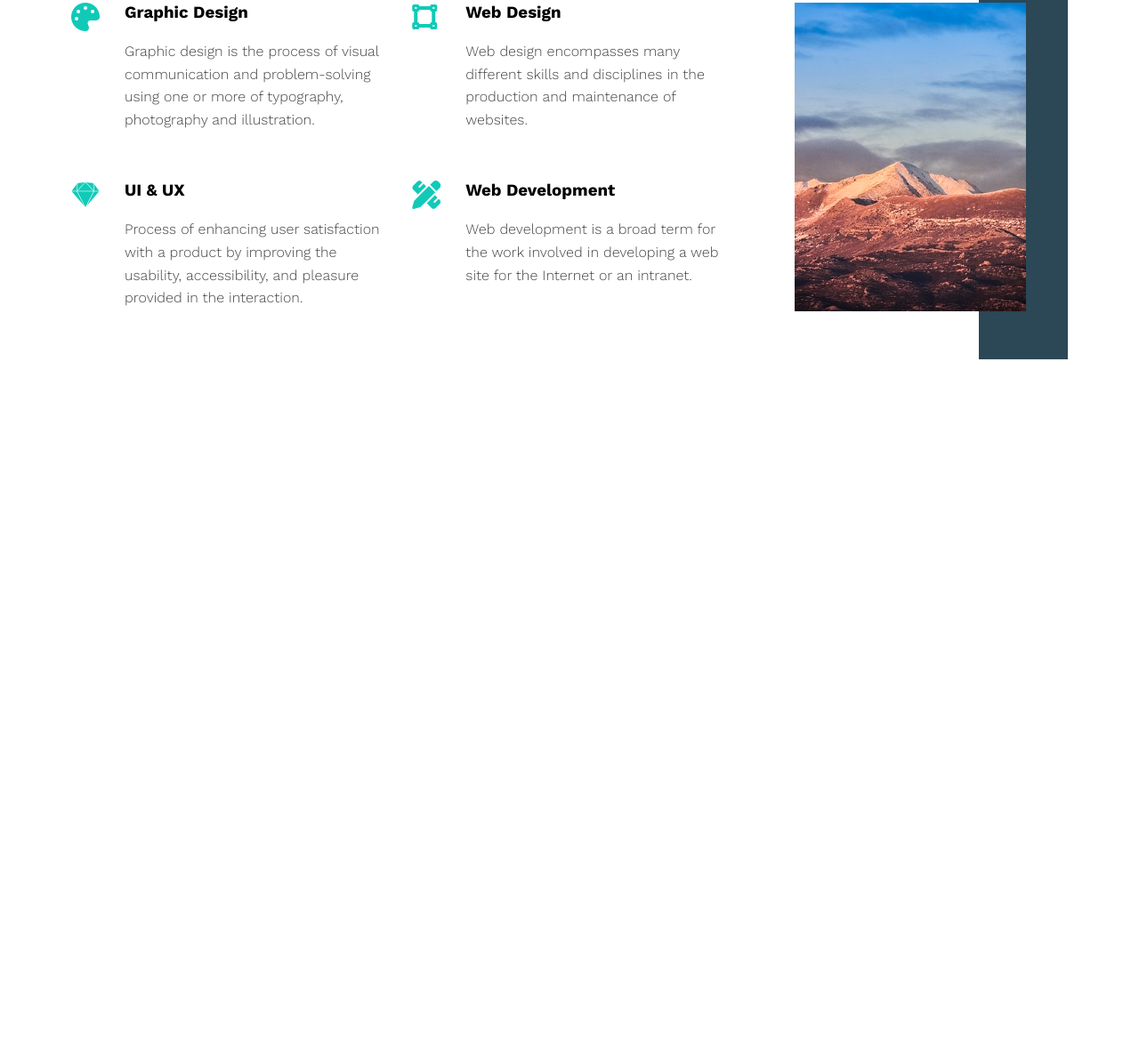
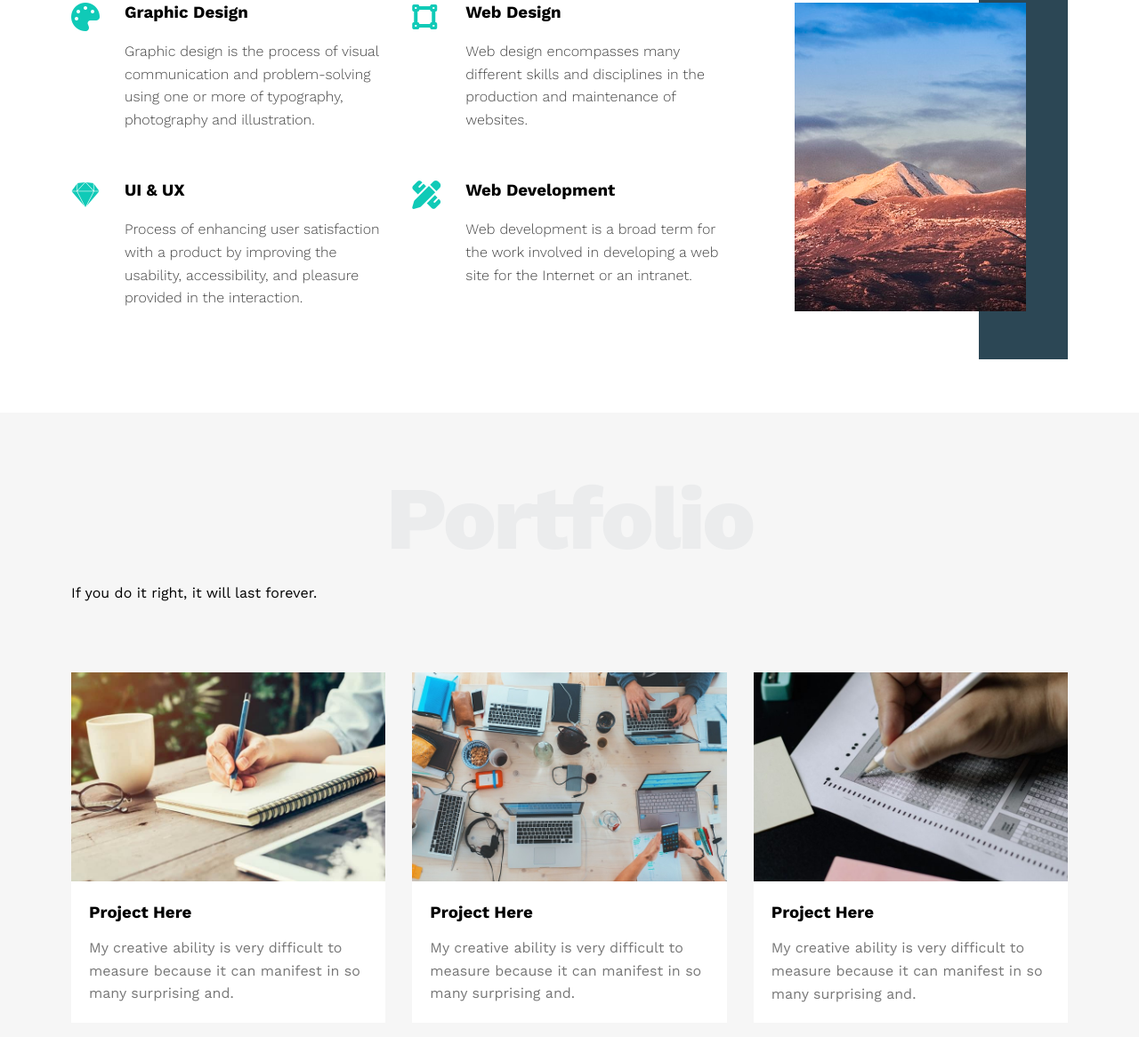
Before and after one commit to OmarElsayed3/Project-01, a plain HTML site: page index.html in a window 1280 px wide. Shown: the part 1099-2265 px from the top of the page at 89% size. Before the commit the page ends 1563 px from the top, so only its background shows below. Drawn offline with nearby package versions, Linux system fonts and the light colour scheme.

Commit message:
section 4 omar

```diff
--- a/SCSS/style.scss
+++ b/SCSS/style.scss
@@ -264,7 +264,39 @@ body {
 /*   End Style Section three */
 
 /*   Start Style Section four */
+.portfolio{
+    padding-top: 60px;
+    padding-bottom: 60px;
+    background-color: #f6f6f6;
 
+    .portfolio-content {
+        display: grid;
+        grid-template-columns: repeat(auto-fill, minmax(300px, 1fr));
+        grid-gap: 30px;
+        margin-top: 80px;
+        .card {
+            background-color: white;
+
+            .info {
+                padding: 20px;
+
+                h3 {
+                    margin: 0;
+                }
+
+                p {
+                    color: #777;
+                    line-height: 1.6;
+                    margin-bottom: 0;
+                }
+            }
+        }
+
+        .card img {
+            max-width: 100%;
+        }
+    }
+}
 /*   End Style Section four */
 
 /*   Start Style Section five */
--- a/index.html
+++ b/index.html
@@ -113,7 +113,35 @@
     <!--End Section Three-->
 
     <!--Start Section Four-->
-        <!--Omar-->
+    <div class="portfolio" id="portfolio">
+        <div class="container">
+            <h2 class="Title">Portfolio</h2>
+            <p>If you do it right, it will last forever.</p>
+            <div class="portfolio-content">
+                <div class="card">
+                <img decoding="async" src="Media/portfolio-1.jpg" alt="" />
+                <div class="info">
+                    <h3>Project Here</h3>
+                    <p>My creative ability is very difficult to measure because it can manifest in so many surprising and.</p>
+                </div>
+                </div>
+                <div class="card">
+                    <img decoding="async" src="Media/portfolio-2.jpg" alt="" />
+                    <div class="info">
+                        <h3>Project Here</h3>
+                        <p>My creative ability is very difficult to measure because it can manifest in so many surprising and.</p>
+                    </div>
+                </div>
+                <div class="card">
+                    <img decoding="async" src="Media/portfolio-3.jpg" alt="" />
+                    <div class="info">
+                        <h3>Project Here</h3>
+                        <p>My creative ability is very difficult to measure because it can manifest in so many surprising and.</p>
+                    </div>
+                </div>
+            </div>
+        </div>
+        </div>
     <!--End Section Four-->
 
     <!--Start Section Five-->
```
Also changed, not shown: SCSS/style.css, 1 other file.
